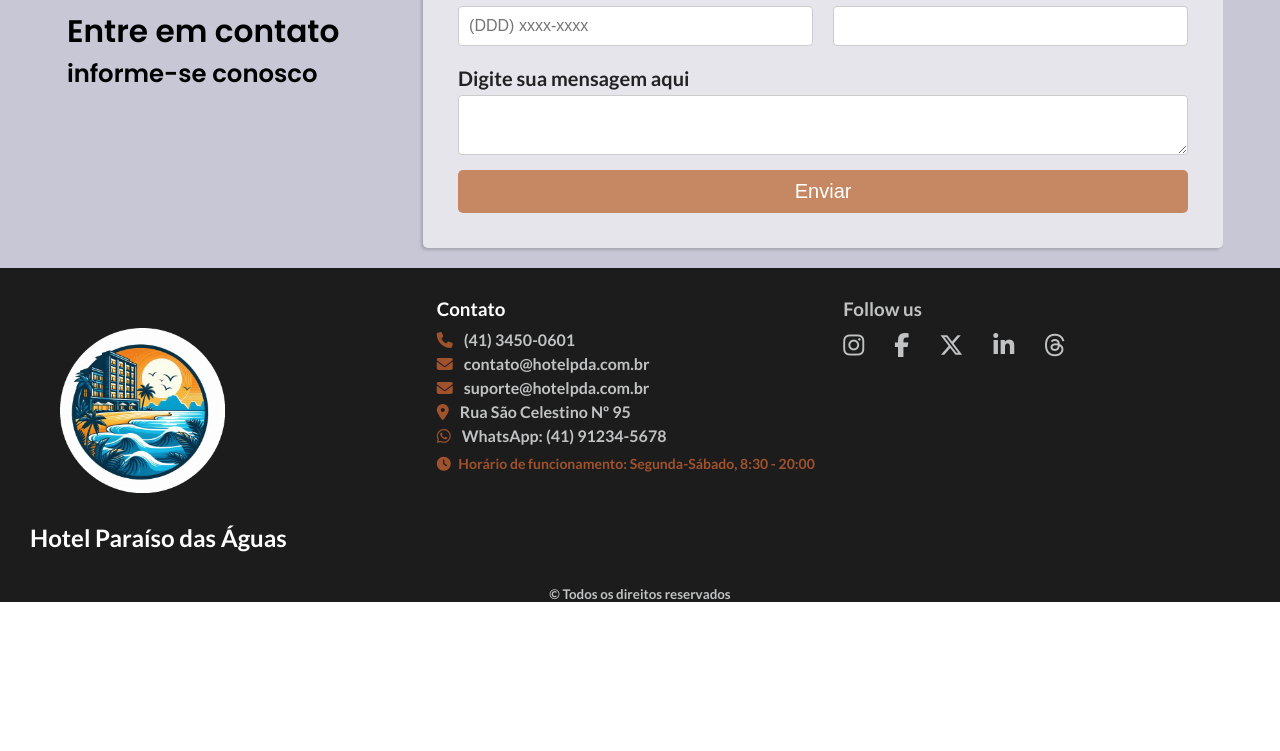
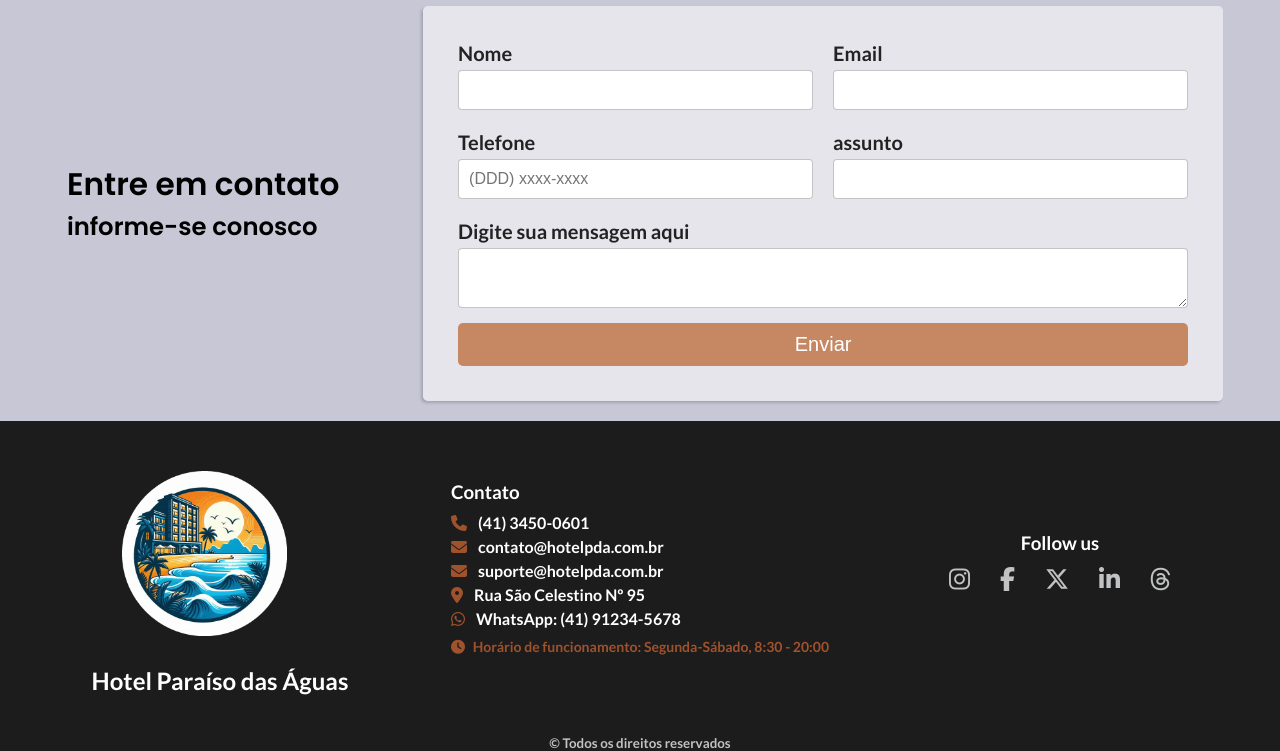
Before and after one commit to JuanCorreadeSaRibas/Projeto-Hotel, a PHP site: page / in a window 1280 px wide. Shown: the part 2010-2761 px from the top of the page. Before the commit the page ends 2612 px from the top, so only its background shows below. Run offline with PHP 8.4, Linux system fonts and the light colour scheme.

Commit message:
Changing localtion layout created fonts.css to store fonts obvious
fixed footer fr

```diff
--- a/index.html
+++ b/index.html
@@ -7,7 +7,7 @@
     <title>Hotel Paraíso das Águas</title>
     <link rel="shortcut icon" href="src/imagens/logo_favicon_no_bg_circled.png" type="image/x-icon">
     <link rel="stylesheet" href="src/css/style.css">
-    <link rel="stylesheet" href="src/css/mobile.css" media="(max-width: 767px)">
+    <link rel="stylesheet" href="src/css/mobile.css" media="(max-width: 768px)">
 
     <link rel="stylesheet" href="https://cdnjs.cloudflare.com/ajax/libs/font-awesome/6.5.1/css/all.min.css">
 </head>
@@ -172,12 +172,12 @@
     </main>
 
     <footer>
+        <div class="footer-container">
             <div class="footer-item">
                 <div class="footer-logo">
                     <img src="src/imagens/logo_favicon_no_bg_circled.png" alt="" width="200">
                     <h2>Hotel Paraíso das Águas</h2>
                 </div>
-
             </div>
             <div class="footer-item">
                 <div class="footer-contact">
@@ -202,6 +202,7 @@
                     <li><a title="threads" href="#"><i class="fa-brands fa-threads"></i></a></li>
                 </ul>
             </div>
+        </div>
         <small>&copy; Todos os direitos reservados</small>
     </footer>
 
--- /dev/null
+++ b/src/css/fonts.css
@@ -0,0 +1,11 @@
+@import url('https://fonts.googleapis.com/css2?family=Lato:wght@300;400;700&family=Montserrat:wght@400;700&family=Playfair+Display:wght@700&family=Poppins:wght@400;600&display=swap');
+
+@font-face{
+    font-family: 'raleway';
+    src: url('../fontes/Raleway_font/Raleway-VariableFont_wght.ttf') format('truetype');
+}
+
+@font-face {
+    font-family: 'lato';
+    src: url('../fontes/Lato_font/Lato-Bold.ttf') format('truetype');
+}
--- a/src/css/mobile.css
+++ b/src/css/mobile.css
@@ -133,11 +133,11 @@
 }
 
 .location-text h2{
-  font-size: 1.8em;
+  font-size: 1.5em;
 }
 
 .location-text p{
-  font-size: 1.3em;
+  font-size: 1.2em;
   min-width: 100%;
 }
 
@@ -157,10 +157,16 @@
   box-shadow: 5px 5px 5px rgba(0, 0, 0, 0.1);
 }
 
-footer {
-  flex-flow: column;
+
+.footer-container{
+  display: flex;
+  flex-direction: column;
   justify-content: center;
   align-items: center;
+  gap: 20px;
+  padding: 20px;
+  color: white;
+  font-size: 1rem;
 }
 
 .footer-item {
--- a/src/css/style.css
+++ b/src/css/style.css
@@ -1,18 +1,8 @@
 @charset "UTF-8";
-
-@import url('https://fonts.googleapis.com/css2?family=Lato:wght@300;400;700&family=Montserrat:wght@400;700&family=Playfair+Display:wght@700&family=Poppins:wght@400;600&display=swap');
 
 @import 'color.css';
 
-@font-face{
-    font-family: 'raleway';
-    src: url('../fontes/Raleway_font/Raleway-VariableFont_wght.ttf') format('truetype');
-}
-
-@font-face {
-    font-family: 'lato';
-    src: url('../fontes/Lato_font/Lato-Bold.ttf') format('truetype');
-}
+@import 'fonts.css';
 
 * {
     margin: 0;
@@ -261,6 +251,7 @@
     font-weight: normal;
     display: flex;
     flex-direction: row;
+    flex-wrap: wrap;
 }
 
 .location-text{
@@ -345,13 +336,13 @@
     width: 100%;
     padding: 10px;
     font-size: 16px;
-    border: 1px solid #ccc;
+    border: 1px solid #0000003b;
     border-radius: 4px;
+    outline: none;
 }
 
 textarea {
     resize: vertical;
-
 }
 
 
@@ -368,15 +359,22 @@
 }
 
 footer {
-    padding: 30px;
     background-color: var(--cor-great-black);
     color: rgb(193, 194, 195);
     display: flex;
-    flex-flow: row wrap;
-    justify-content: space-around;
-    align-items: flex-start;
+    flex-flow: column;
+}
 
-    position: relative;
+.footer-container{
+    display: flex;
+    flex-direction: row wrap;
+    justify-content: center;
+    justify-items: center;
+    align-items: center;
+    gap: 20px;
+    color: white;
+    font-size: 1rem;
+    padding: 20px;
 }
 
 
@@ -384,7 +382,8 @@
 .footer-item {
     display: flex;
     flex-flow: column;
-    align-items: flex-start;
+    justify-items: center;
+    align-items: center;
     margin-bottom: 20px;
     flex: 1;
     min-width: 200px;
@@ -402,7 +401,6 @@
     margin: 0;
     color: white;
     text-align: center;
-
 }
 
 .footer-contact ul {
@@ -419,7 +417,6 @@
 
 .footer-contact ul li {
     margin-bottom: 5px;
-
 }
 
 .footer-contact ul li i {
@@ -451,7 +448,6 @@
 
 .social-media li {
     list-style: none;
-
 }
 
 .social-media a {
@@ -467,26 +463,10 @@
 
 /* Attribution */
 footer small {
-    position: absolute;
+    text-align: center;
     bottom: 0;
-    width: 100%;
-    justify-self: center;
-    align-self: flex-end;
-    text-align: center;
-    color: rgb(193, 194, 195);
-
 }
 
-footer small a {
-    color: #a0522d;
-    text-decoration: none;
-
-}
-
-footer small a:hover {
-    text-decoration: underline;
-
-}
 /* Media Queries - Tablets */
 @media (min-width: 768px) and (max-width: 1040px) {
     .nav-links {
@@ -544,7 +524,7 @@
     }
 
     footer {
-        flex-direction: row;
+        flex-flow: row wrap;
         justify-content: space-between;
         padding: 20px;
     }
@@ -555,6 +535,6 @@
     }
 
     .social-media {
-        justify-content: flex-start;
+        justify-content: flex-end;
     }
 }
```
Lines whose indentation alone changed are shown as unchanged.
